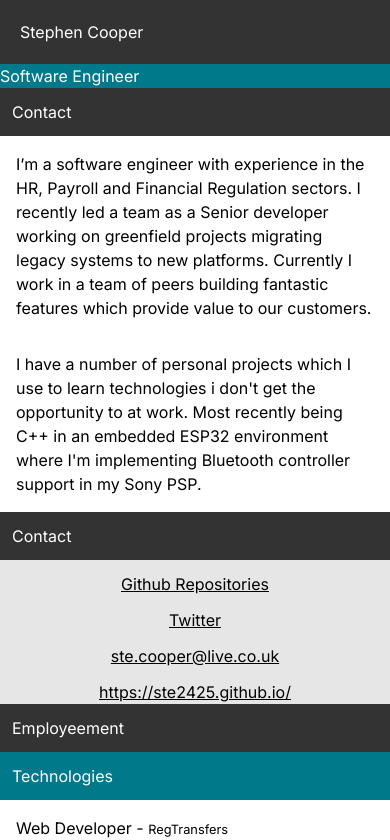
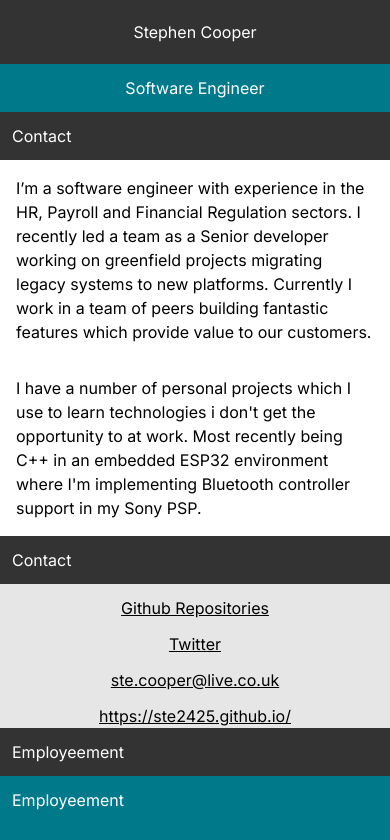
Before and after one commit to ste2425/CV, a Next.js app: page / in a window 390 px wide. Shown: the top 840 px of the page. Built offline with nearby package versions, Linux system fonts and the light colour scheme.

Commit message:
Fix dark mode on phones, hopefully

```diff
--- a/next.config.mjs
+++ b/next.config.mjs
@@ -1,8 +1,8 @@
 /** @type {import('next').NextConfig} */
 const nextConfig = {
   reactStrictMode: true,
-  output: 'export',
-  basePath: '/CV'
+  //output: 'export',
+  //basePath: '/CV'
 };
 
 export default nextConfig;
--- a/src/pages/_document.tsx
+++ b/src/pages/_document.tsx
@@ -7,6 +7,8 @@ export default function Document() {
         <meta name="og:title" content="Stephen Cooper - CV" />
         <meta name="og:description" content="Welcome to my CV. Hire me. Go on." />
         <meta name="og:image" content="/CV/thumb.png" />
+        <meta name="theme-color" content="#00798b" />
+        <meta name="color-scheme" content="only light" />
       </Head>
       <body>
         <Main />
--- a/src/pages/index.tsx
+++ b/src/pages/index.tsx
@@ -67,10 +67,10 @@ export function CVComponent({ cv }: ICVComponentProps) {
     <Container>
       <Row>
         <Col xs={12} md={8} className="gray text-white">
-          <h1 className="fs-1 p-5">{cv.name}</h1>
+          <h1 className="fs-1 p-5 text-center">{cv.name}</h1>
         </Col>
         <Col xs={12} md={4} className="blue text-white col-4 d-flex justify-content-center align-items-center">
-          <p className="fs-4">{cv.jobTitle}</p>
+          <p className="fs-4 p-3 text-center">{cv.jobTitle}</p>
         </Col>
       </Row>
       <Row>
@@ -96,7 +96,10 @@ export function CVComponent({ cv }: ICVComponentProps) {
         </Col>
       </Row>
       <Row>
-        <Col xs={12} md={8} className="gray text-white d-flex justify-content-center align-items-center">
+        <Col xs={8} className="d-none d-md-flex gray text-white justify-content-center align-items-center">
+          <h2 className="fs-4 p-3">Employeement</h2>
+        </Col>
+        <Col xs={12} className="d-md-none blue text-white d-flex justify-content-center align-items-center">
           <h2 className="fs-4 p-3">Employeement</h2>
         </Col>
         <Col xs={4} className="d-none d-md-flex blue text-white d-flex justify-content-center align-items-center">
```
